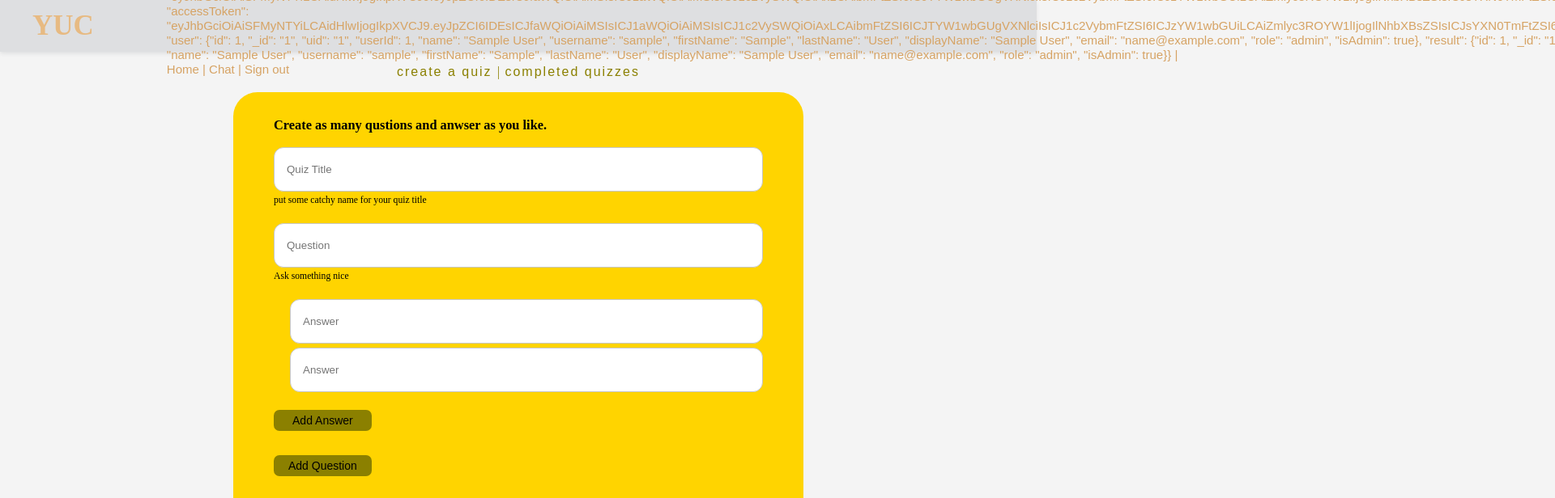
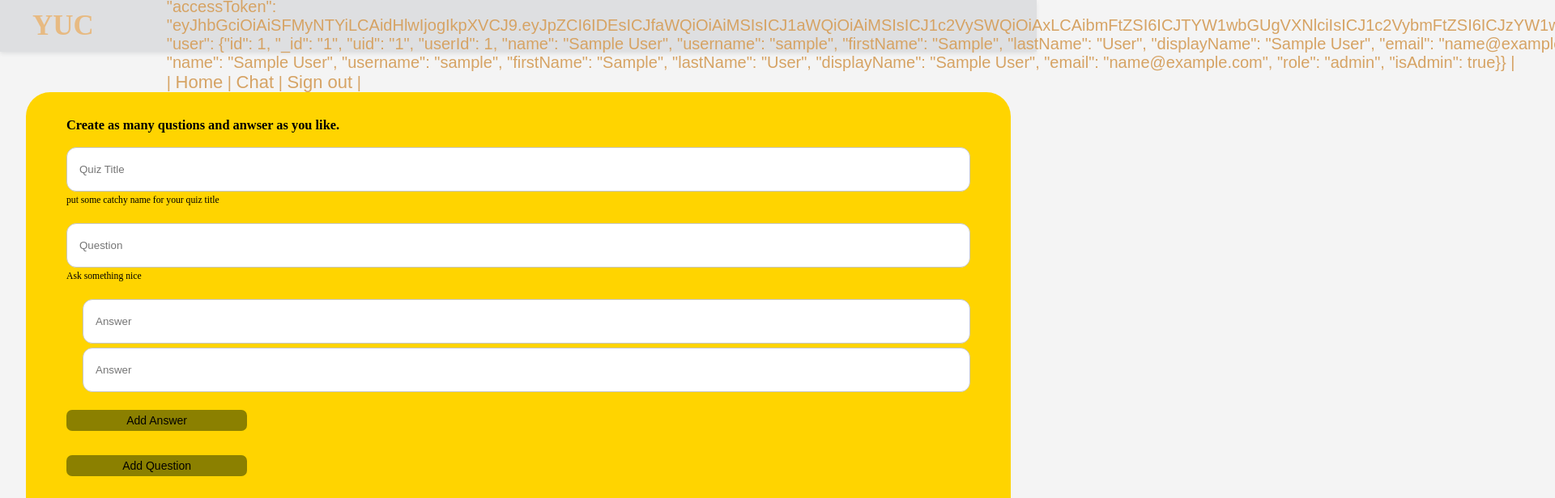
Before and after one commit to sokkhengg/EchoBond-Frond-End, a React (Create React App) app: page /#/ in a window 1280 px wide. Shown: the top 616 px of the page at 81% size, 1920 px wide, since content can reach past the window. Built offline with nearby package versions, Linux system fonts and the light colour scheme; no server answers; sample sign-in values are in the browser's storage.

Commit message:
navbar update

```diff
--- a/src/components/Navigation.js
+++ b/src/components/Navigation.js
@@ -56,14 +56,16 @@ class Navigation extends Component {
                     </div>
                     :
                     <div className="navElement">
-                        <span className="signupInDivider">User | { this.props.loginReducer.name } </span>
+                        <span className="signupInDivider"> 🙎‍♂️ | { this.props.loginReducer.name } </span>
                         <span className="signupInDivider"> | </span>
                         <br/>
+                        <span className="signupInDivider"> | </span>
                         <span className="signupInDivider"><Link to="/">Home</Link> </span>
                         <span className="signupInDivider"> | </span>
                         <span className="signupInDivider"><Link to="/chat">Chat</Link> </span>
                         <span className="signupInDivider"> | </span>
                         <Link onClick={this.logout} to="/">Sign out</Link>
+                        <span className="signupInDivider"> | </span>
                     </div>
 
                   }
--- a/src/components/NavigationStyle/navigation.css
+++ b/src/components/NavigationStyle/navigation.css
@@ -29,6 +29,8 @@
   /* font-family: 'Fira Sans', sans-serif; */
   font-weight: 700;
   font-size: 35px;
+  /* background-image: url("../images/home/building.png"); */
+
   text-decoration: none;
 }
 
@@ -62,8 +64,8 @@
   font-family: Arial, Helvetica, sans-serif;
   /* font-family: 'Fira Sans', sans-serif; */
   color: #d6a364;
-  font-weight: 200;
-  font-size: 15px;
+  font-weight: 400;
+  font-size: 22px;
   text-decoration: none;
   -webkit-transition: all .2s ease;
   transition: all .2s ease;
@@ -75,7 +77,7 @@
   /* font-family: 'Fira Sans', sans-serif; */
   color: #d6a364;
   font-weight: 200;
-  font-size: 15px;
+  font-size: 20px;
 }
 
 .navBarFlexContainer .navBarInnerContainer .navElement a:hover {
--- a/src/pages/signedin/CompanyHome.js
+++ b/src/pages/signedin/CompanyHome.js
@@ -182,11 +182,9 @@ class CompanyHome extends Component {
                         answers: [
                             {
                                 answer: "",
-                                // attribute: ""
                             },
                             {
                                 answer: "",
-                                // attribute: ""
                             }
                         ]
                     }
--- a/src/pages/signedin/company.css
+++ b/src/pages/signedin/company.css
@@ -25,7 +25,7 @@
 
 .createQuizContainer .createQuizInner {
   max-width: 95vw;
-  min-width: 55%;
+  min-width: 95%;
   background-color: #FFD400;
   border-radius: 30px;
   -webkit-box-sizing: border-box;
--- a/src/pages/signedin/components/SubNav.js
+++ b/src/pages/signedin/components/SubNav.js
@@ -3,11 +3,11 @@ import './subnav.css';
 const SubNav = ({cwBtn, vwqBtn}) => {
     return(
         <div className="subnav">
-            <div className="subnavFlex">
+            {/* <div className="subnavFlex">
                 <a href="/" onClick={cwBtn()}>create a quiz</a>
                 <div>|</div>
                 <a href="/" onClick={vwqBtn()}><div>{" "}completed quizzes</div></a>
-            </div>
+            </div> */}
         </div>
     )
 }
```
